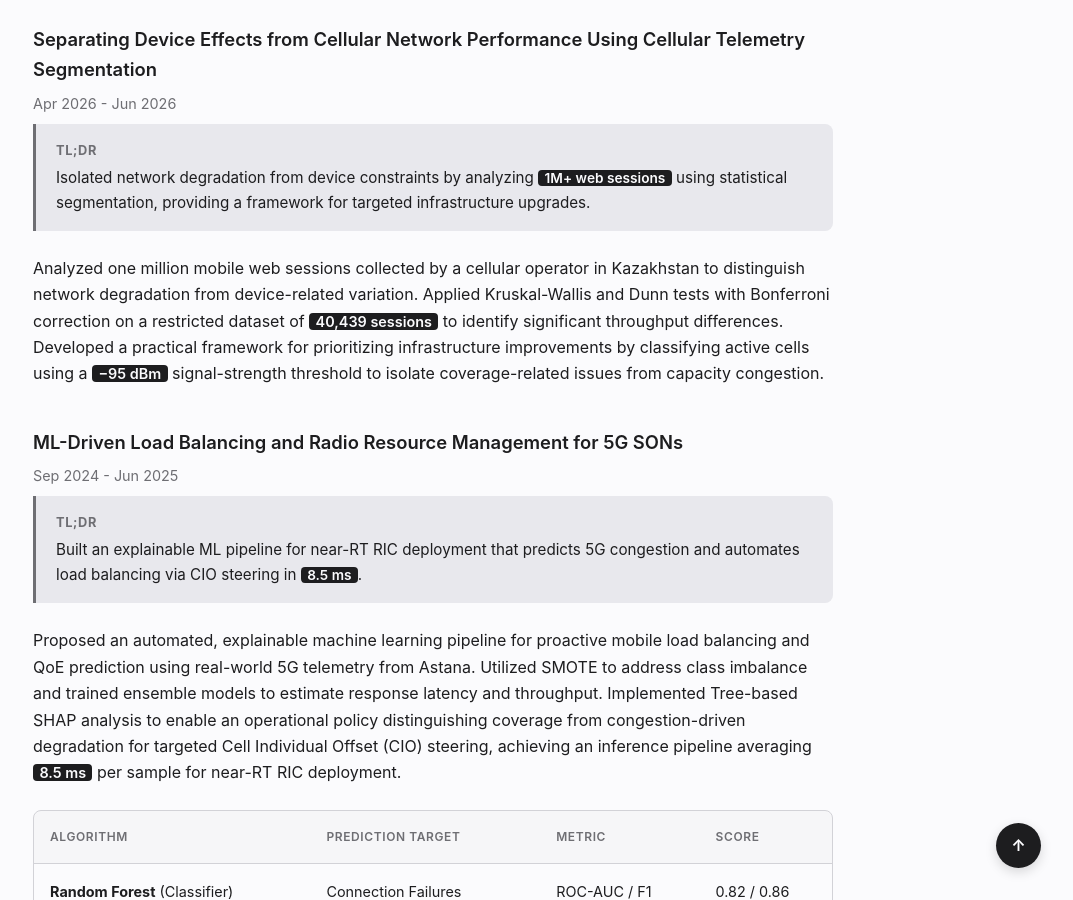
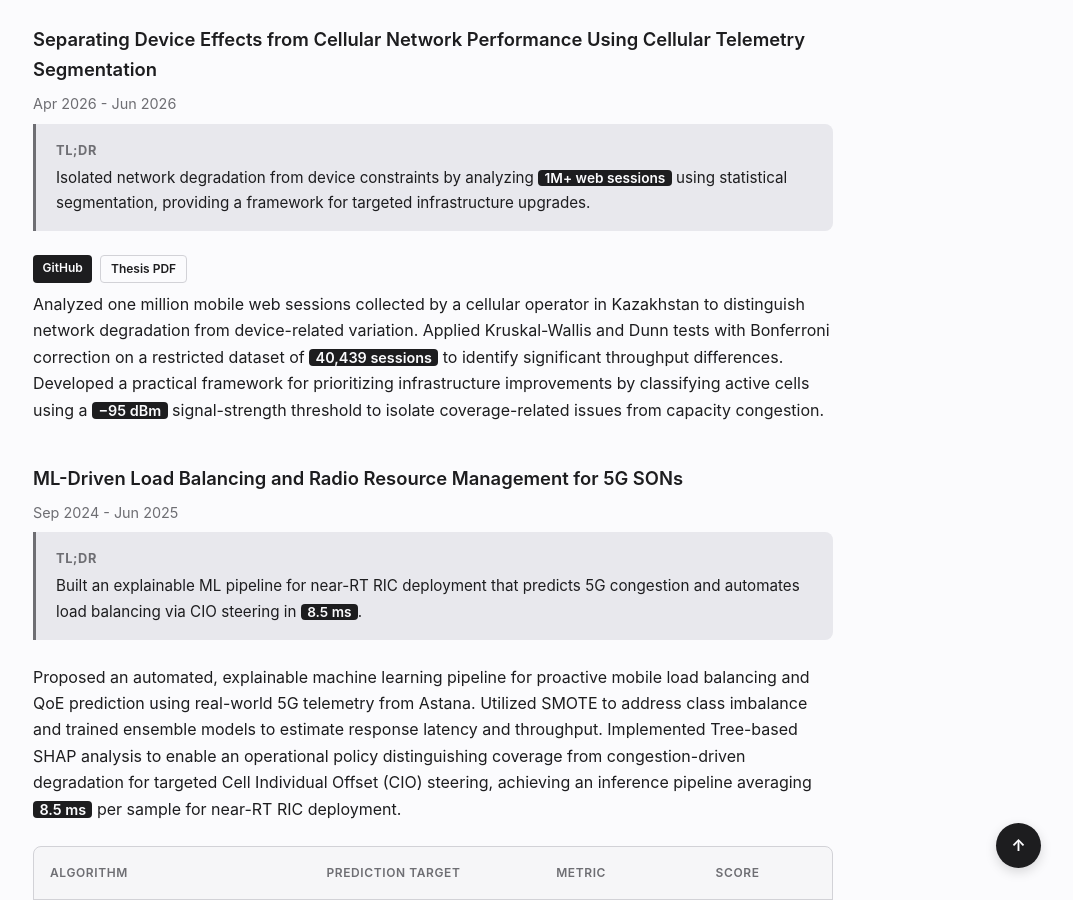
Before and after one commit to almansur04/almansur04.github.io, a Jekyll site: the page built from index.html, in a window 1280 px wide and 900 px high, scrolled down 3137 px. Shown: the whole window, without its empty margins (207-1280 px from the left). Built offline with Jekyll 4.4.1, drawn with Linux system fonts in a browser that asks for light colours.

Commit message:
Add links for GitHub and thesis PDF in research.html
Added links to GitHub repository and thesis PDF.

```diff
--- a/_includes/research.html
+++ b/_includes/research.html
@@ -14,6 +14,11 @@
             Isolated network degradation from device constraints by analyzing
             <span class="highlight">1M+ web sessions</span>
             using statistical segmentation, providing a framework for targeted infrastructure upgrades.
+        </div>
+
+        <div style="margin-top: 0.5rem; display: flex; gap: 0.5rem;">
+            <a href="https://github.com/almansur04/cellular-telemetry-segmentation" target="_blank" style="font-size: 0.75rem; font-weight: 600; padding: 0.2rem 0.6rem; background: var(--text-main); color: var(--bg-color); border-radius: 4px; text-decoration: none;">GitHub</a>
+            <a href="path/to/thesis.pdf" target="_blank" style="font-size: 0.75rem; font-weight: 600; padding: 0.2rem 0.6rem; border: 1px solid var(--border-color); border-radius: 4px; text-decoration: none;">Thesis PDF</a>
         </div>
 
         <div class="description" style="margin-top: 0.5rem;">
```
